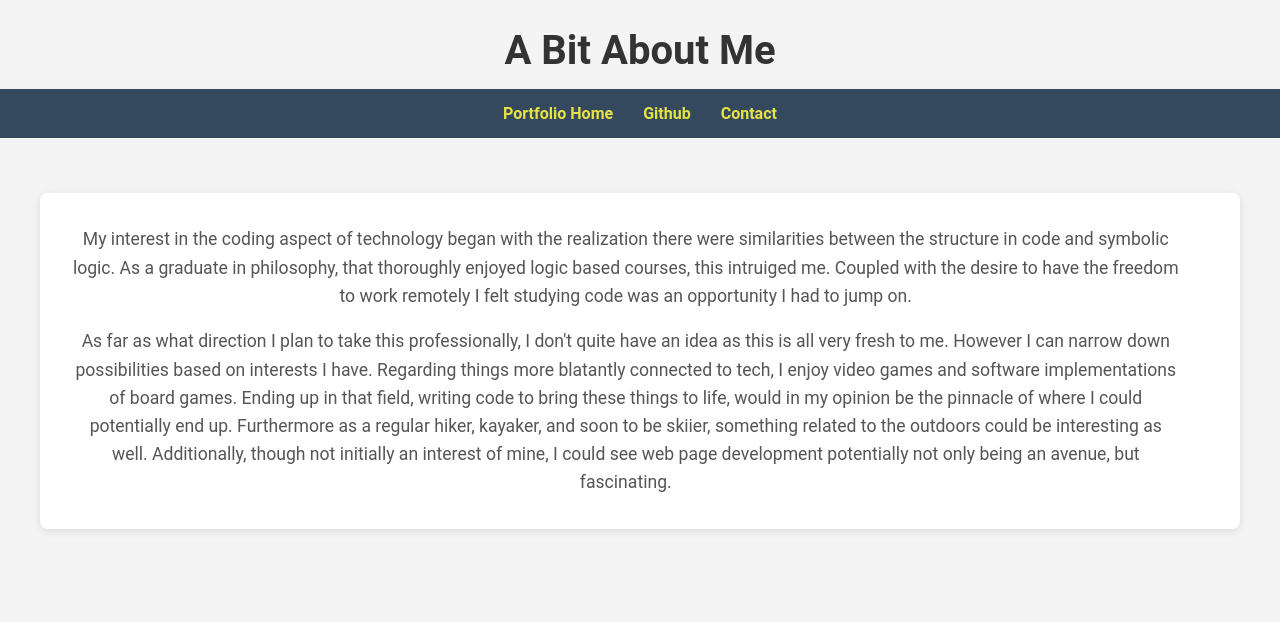
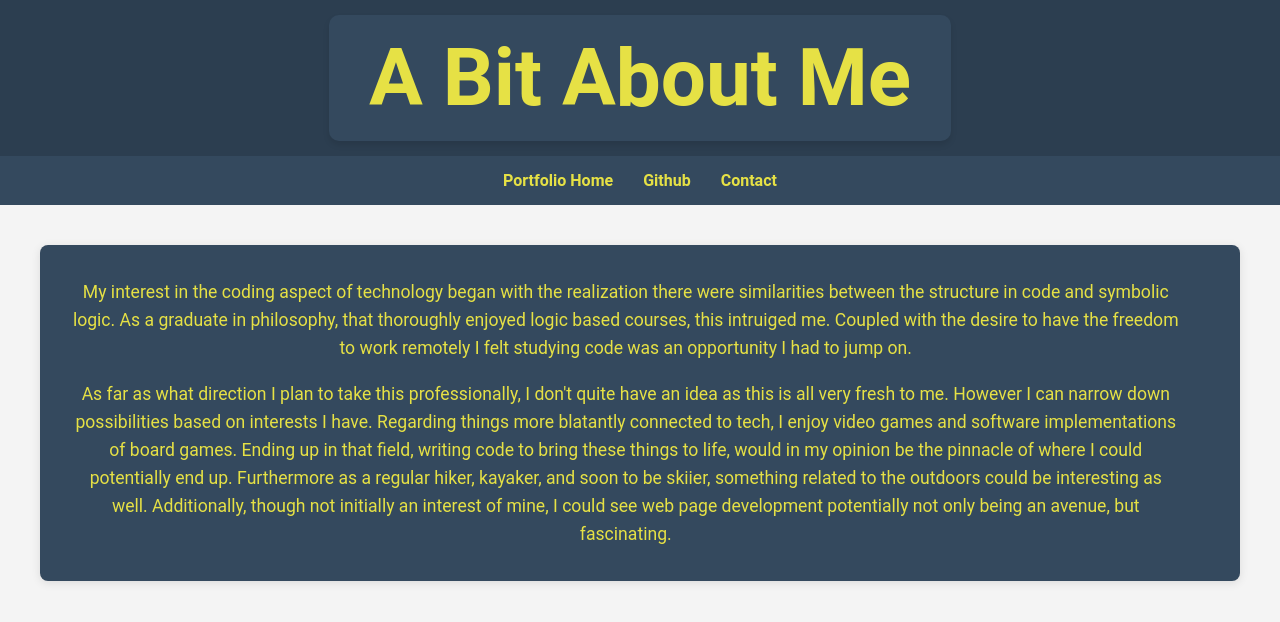
Before and after one commit to Zackzep/Portfolio, a plain HTML site: page aboutme.html in a window 1280 px wide. Drawn offline with Linux system fonts and the light colour scheme.

Commit message:
Style fix attempt
Having issues with style applying after multiple uses of navbar

```diff
--- a/Styles/subpagestyle.css
+++ b/Styles/subpagestyle.css
@@ -1,36 +1,52 @@
 body {
-    font-family: 'Roboto', sans-serif;  /* Same font as the main stylesheet */
-    background-color: #f4f4f4;         /* Light background for all pages */
-    color: #333;                       /* Dark text for readability */
+    font-family: 'Roboto', sans-serif;
     margin: 0;
     padding: 0;
+    background-color: #f4f4f4;  /* Same background color */
+    color: #333;  /* Main text color */
 }
 
-#navigation {
-    margin-bottom: 15px;
-    background-color: #34495e;        /* Consistent with main nav color */
+header {
+    background-color: #2c3e50;  /* Header background color */
+    color: #E6E145;  /* Accent color */
+    padding: 15px 20px;  /* Add padding */
+    text-align: center;  /* Center align header text */
+    position: relative;
+}
+
+.intro {
+    font-size: 1.1em;
+    margin: 20px 10%;  /* Responsive margin */
+    padding: 15px;  /* Padding around the intro content */
+    background-color: #34495e;  /* Background color */
+    border-radius: 8px;  /* Rounded corners */
+    box-shadow: 0 2px 5px rgba(0, 0, 0, 0.1);  /* Soft box shadow */
+}
+
+nav {
     display: flex;
     justify-content: center;
+    background-color: #34495e;  /* Match the header background color */
     padding: 15px;
 }
 
 .navlink {
-    color: #E6E145;                   /* Same accent color as in main stylesheet */
+    color: #E6E145;  /* Accent color for links */
     margin: 0 15px;
     text-decoration: none;
     font-weight: bold;
 }
 
 .navlink:hover {
-    text-decoration: underline;
+    text-decoration: underline;  /* Hover effect for nav links */
 }
 
 p {
-    color: #555;                   /* Same text color */
-    font-size: 1.1em;               /* Adjust font size for readability */
+    color: #E6E145;  /* Slightly lighter text color */
+    font-size: 1.1em;  /* Larger text for readability */
     width: 95%;
-    padding-left: 15px;             /* Consistent padding for text */
-    line-height: 1.6;               /* Makes the text more readable */
+    padding-left: 15px;  /* Left padding for the paragraphs */
+    line-height: 1.6;  /* Line height for better readability */
 }
 
 #container {
@@ -40,16 +56,25 @@ p {
 }
 
 .article {
-    background-color: #fff;
+    background-color: #34495e;  /* White background for article */
     padding: 15px;
     margin: 20px 0;
-    border-radius: 8px;
-    box-shadow: 0 2px 10px rgba(0, 0, 0, 0.1); /* Keeps consistency with main page */
+    border-radius: 8px;  /* Rounded corners */
+    box-shadow: 0 2px 10px rgba(0, 0, 0, 0.1);  /* Soft box shadow */
     text-align: center;
 }
 
 h1 {
-    font-size: 2.5em;              /* Match size with the main page's h1 */
-    text-align: center;            /* Keep it centered */
-    margin-bottom: 15px;           /* Consistent margin */
+    font-size: 5em;  /* Large header */
+    font-family: 'Roboto', sans-serif;
+    font-weight: 700;  /* Bold */
+    color: #E6E145;  /* Accent color */
+    margin: 0;
+    padding: 0.2em 0.5em;  /* Padding around the text */
+    text-align: center;
+    position: relative;
+    display: inline-block;  /* Make the background fit the text */
+    background-color: #34495e;  /* Dark background for the header */
+    border-radius: 10px;  /* Rounded corners */
+    box-shadow: 0 4px 6px rgba(0, 0, 0, 0.1);  /* Soft shadow for depth */
 }
```
Also changed, not shown: index.html (+1 -1 lines).
